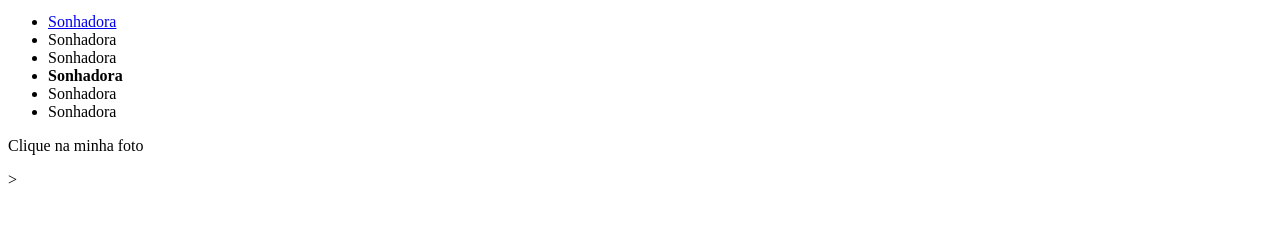
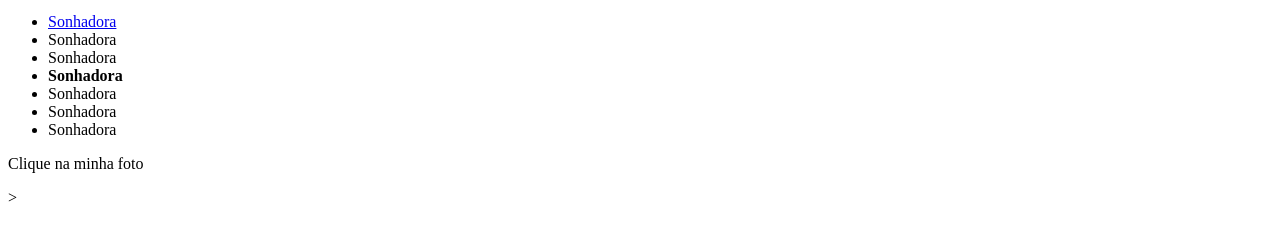
Before and after one commit to dannibueno/dannibueno.github.io, a plain HTML site: page index.html in a window 1280 px wide. Shown: the part 364-604 px from the top of the page. Drawn offline with Linux system fonts and the light colour scheme.

Commit message:
nova lista!

```diff
--- a/index.html
+++ b/index.html
@@ -18,6 +18,7 @@
         <li><strong>Sonhadora</strong></li>
         <li>Sonhadora</li>
         <li>Sonhadora</li>
+        <li>Sonhadora</li>
     </ul>
 
     <p id="foto">Clique na minha foto</p>>
```
